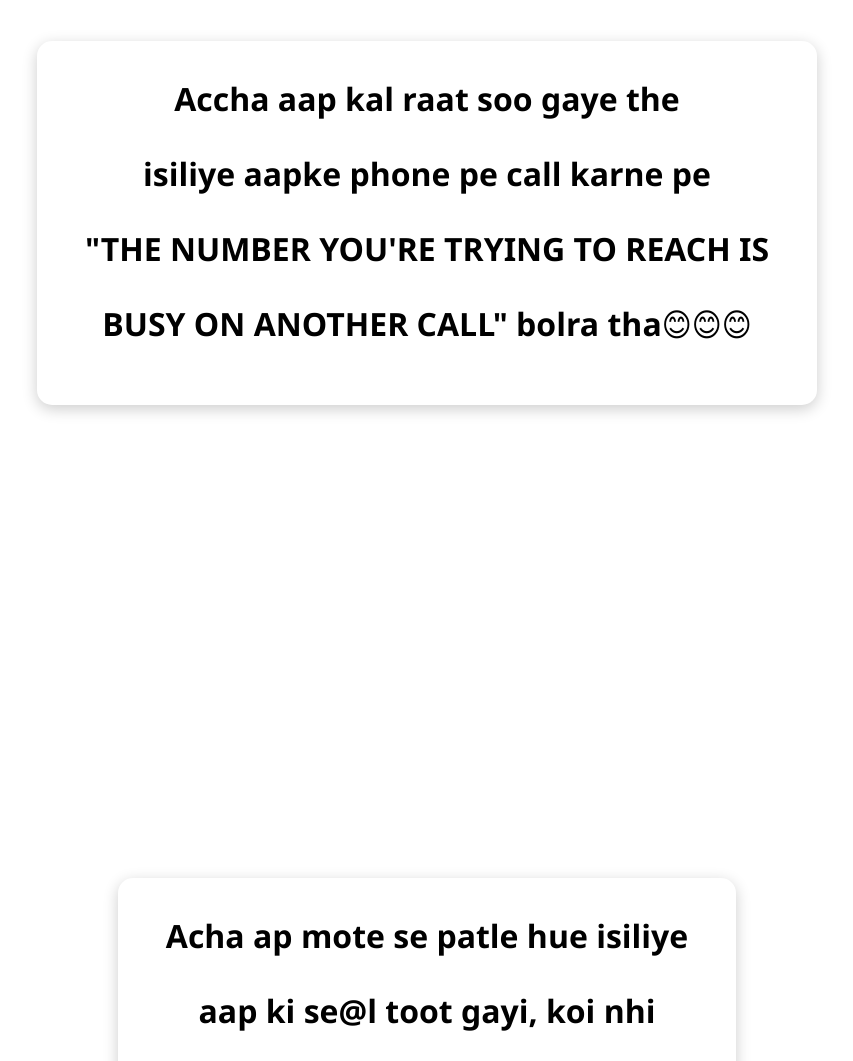
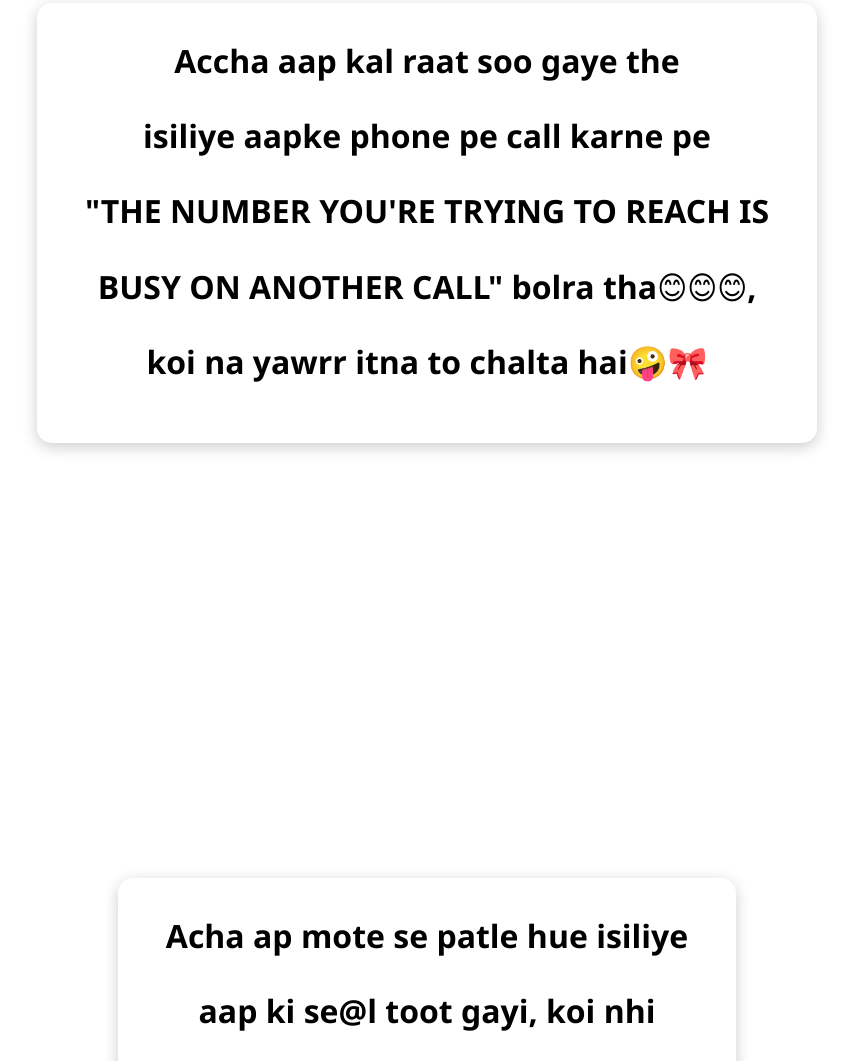
Before and after one commit to kartik672/body-count-detector, a plain HTML site: page index.html in a window 1280 px wide. Shown: the part 7962-9023 px from the top of the page, without its empty margins (213-1066 px from the left). Drawn offline with Linux system fonts and the light colour scheme.

Commit message:
Update index.html

```diff
--- a/index.html
+++ b/index.html
@@ -832,7 +832,8 @@
         <p class="text-content-overlay" style="font-size: 2rem; color: black; font-weight: 600; margin-bottom: 1.5rem; line-height: 1.6; font-family: 'Segoe UI', Tahoma, Geneva, Verdana, sans-serif;">Accha aap kal raat soo gaye the</p>
         <p class="text-content-overlay" style="font-size: 2rem; color: black; font-weight: 600; margin-bottom: 1.5rem; line-height: 1.6; font-family: 'Segoe UI', Tahoma, Geneva, Verdana, sans-serif;">isiliye aapke phone pe call karne pe</p>
         <p class="text-content-overlay" style="font-size: 2rem; color: black; font-weight: 600; margin-bottom: 1.5rem; line-height: 1.6; font-family: 'Segoe UI', Tahoma, Geneva, Verdana, sans-serif;">"THE NUMBER YOU'RE TRYING TO REACH IS</p>
-        <p class="text-content-overlay" style="font-size: 2rem; color: black; font-weight: 600; margin-bottom: 1.5rem; line-height: 1.6; font-family: 'Segoe UI', Tahoma, Geneva, Verdana, sans-serif;">BUSY ON ANOTHER CALL" bolra tha😊😊😊</p>
+        <p class="text-content-overlay" style="font-size: 2rem; color: black; font-weight: 600; margin-bottom: 1.5rem; line-height: 1.6; font-family: 'Segoe UI', Tahoma, Geneva, Verdana, sans-serif;">BUSY ON ANOTHER CALL" bolra tha😊😊😊,</p>
+        <p class="text-content-overlay" style="font-size: 2rem; color: black; font-weight: 600; margin-bottom: 1.5rem; line-height: 1.6; font-family: 'Segoe UI', Tahoma, Geneva, Verdana, sans-serif;">koi na yawrr itna to chalta hai🤪🎀</p>
     </div>
 </div>
 
```
